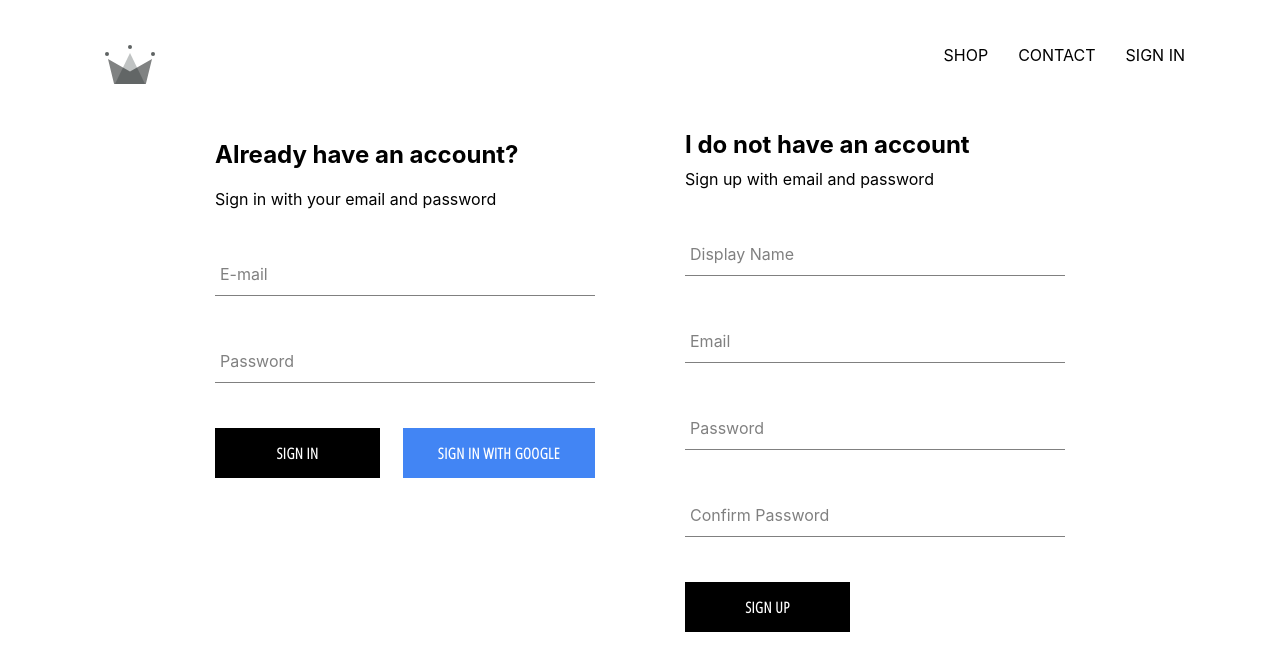
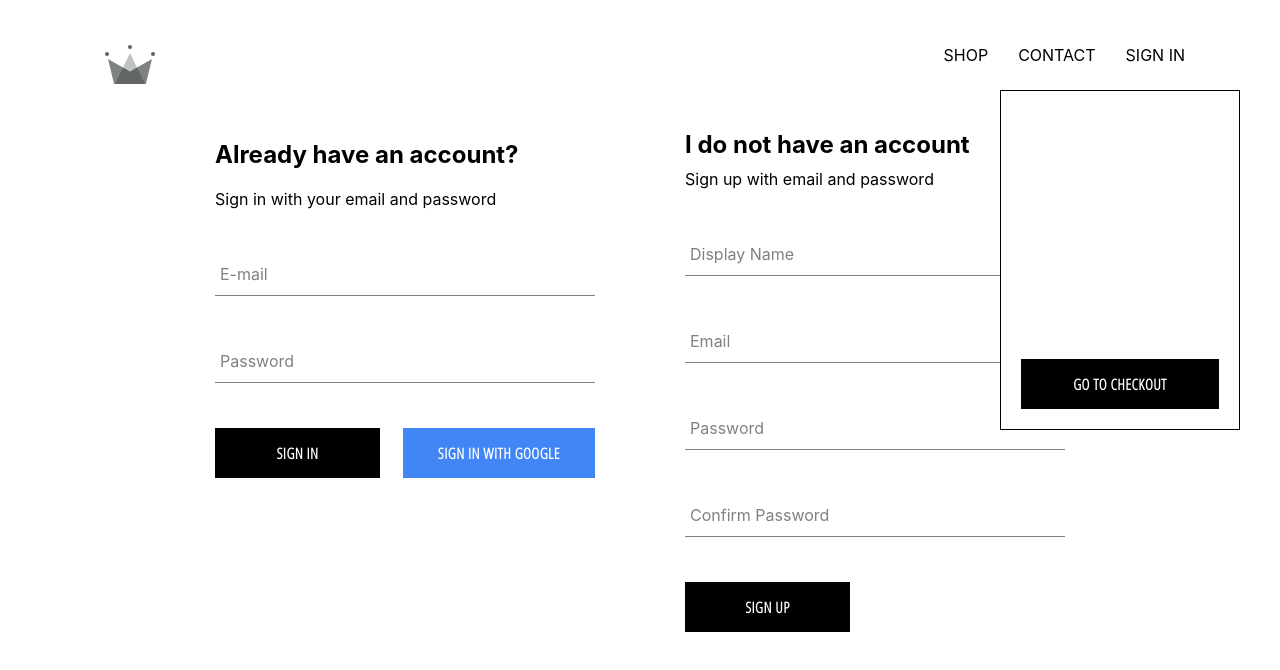
Before and after one commit to skrunic/crwn-clothing, a React (Create React App) app: page /signin in a window 1280 px wide. Shown: the top 670 px of the page. Built offline with nearby package versions, Linux system fonts and the light colour scheme; no server answers.

Commit message:
Add shopping cart
Implement Cart component functionality and styling.
Add action, reducer, and types.

```diff
--- /dev/null
+++ b/src/components/cart-dropdown/cart-dropdown.component.jsx
@@ -0,0 +1,16 @@
+import React from 'react';
+
+import CustomButton from '../custom-button/custom-button.component';
+
+import './cart-dropdown.styles.scss';
+
+const CartDropdown = () => (
+    <div className="cart-dropdown">
+        <div className="cart-items">
+
+        </div>
+        <CustomButton> GO TO CHECKOUT </CustomButton>
+    </div>
+);
+
+export default CartDropdown;
--- /dev/null
+++ b/src/components/cart-dropdown/cart-dropdown.styles.scss
@@ -0,0 +1,24 @@
+.cart-dropdown {
+  position: absolute;
+  width: 240px;
+  height: 340px;
+  display: flex;
+  flex-direction: column;
+  padding: 20px;
+  border: 1px solid black;
+  background-color: white;
+  top: 90px;
+  right: 40px;
+  z-index: 5;
+
+  .cart-items {
+    height: 240px;
+    display: flex;
+    flex-direction: column;
+    overflow: scroll;
+  }
+
+  button {
+    margin-top: auto;
+  }
+}
--- /dev/null
+++ b/src/components/cart-icon/cart-icon.component.jsx
@@ -0,0 +1,23 @@
+import React from 'react';
+
+import { connect } from 'react-redux';
+
+import { toggleCartHidden } from '../../redux/cart/cart.actions';
+
+import { ReactComponent as ShoppingIcon } from '../../resources/shopping-bag.svg';
+
+import './cart-icon.styles.scss';
+
+const CartIcon = ({ toggleCartHidden }) => (
+    <div className="cart-icon" onClick={toggleCartHidden}>
+        <ShoppingIcon className="shopping-icon" />
+        <span className="item-count">0</span>
+    </div>
+);
+
+
+const mapDispatchToProps = dispatch => ({
+    toggleCartHidden: () => dispatch(toggleCartHidden())
+})
+
+export default connect(null, mapDispatchToProps)(CartIcon);
--- /dev/null
+++ b/src/components/cart-icon/cart-icon.styles.scss
@@ -0,0 +1,21 @@
+.cart-icon {
+  width: 45px;
+  height: 45px;
+  position: relative;
+  display: flex;
+  align-items: center;
+  justify-content: center;
+  cursor: pointer;
+
+  .shopping-icon {
+    width: 24px;
+    height: 24px;
+  }
+
+  .item-count {
+    position: absolute;
+    font-size: 10px;
+    font-weight: bold;
+    bottom: 12px;
+  }
+}
--- a/src/components/header/header.component.jsx
+++ b/src/components/header/header.component.jsx
@@ -9,10 +9,13 @@
 import { Link } from 'react-router-dom';
 import { ReactComponent as Logo} from '../../resources/crown.svg';
 
+import CartIcon from '../cart-icon/cart-icon.component';
+import CartDropdown from '../cart-dropdown/cart-dropdown.component';
+
 // Styles
 import './header.styles.scss';
 
-const Header = ({ currentUser }) => (
+const Header = ({ currentUser, hidden }) => (
 
     <div className="header">
         <Link className="logo-container" to="/">
@@ -31,12 +34,21 @@
                 :
                 <Link className="option" to="/signin"> SIGN IN </Link>
             }
+            {
+                hidden? null :
+                <CartIcon />
+            }
         </div>
+        <CartDropdown />
     </div>
 )
 
-const mapStateToProps = state => ({
-    currentUser: state.user.currentUser
+/**
+ * Instead of writing long code state.user.currentUser or state.cart.hidden, we destructure each part of the state relevant for the container
+ */
+const mapStateToProps = ({ user: { currentUser }, cart: { hidden }}) => ({
+    currentUser,
+    hidden
 })
 
 export default connect(mapStateToProps)(Header);
--- /dev/null
+++ b/src/redux/cart/cart.actions.js
@@ -0,0 +1,6 @@
+
+import CartActionTypes from './cart.types';
+
+export const toggleCartHidden = () => ({
+    type: CartActionTypes.TOGGLE_CART_HIDDEN
+})
--- /dev/null
+++ b/src/redux/cart/cart.reducer.jsx
@@ -0,0 +1,20 @@
+
+import CartActionTypes from './cart.types.js';
+
+const INITIAL_STATE = {
+    hidden: true
+};
+
+const cartReducer = (state = INITIAL_STATE, action) => {
+    switch(action.type){
+        case CartActionTypes.TOGGLE_CART_HIDDEN:
+            return {
+            ...state,
+            hidden: !state.hidden
+        }
+        default:
+            return state;
+    }
+}
+
+export default cartReducer;
--- /dev/null
+++ b/src/redux/cart/cart.types.js
@@ -0,0 +1,6 @@
+
+const CartActionTypes = {
+    TOGGLE_CART_HIDDEN: "TOGGLE_CART_HIDDEN"
+}
+
+export default CartActionTypes;
--- a/src/redux/root-reducer.js
+++ b/src/redux/root-reducer.js
@@ -5,7 +5,9 @@
 import { combineReducers } from 'redux';
 
 import userReducer from './user/user.reducer';
+import cartReducer from './cart/cart.reducer';
 
 export default combineReducers({
-    user: userReducer
+    user: userReducer,
+    cart: cartReducer
 });
```
Also changed, not shown: src/resources/shopping-bag.svg (added).
